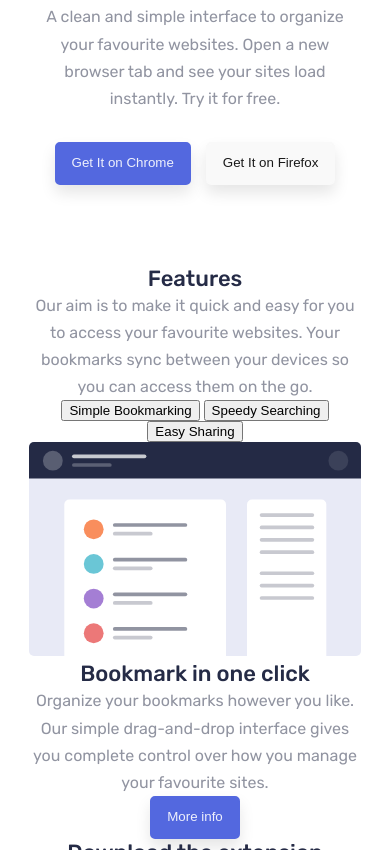
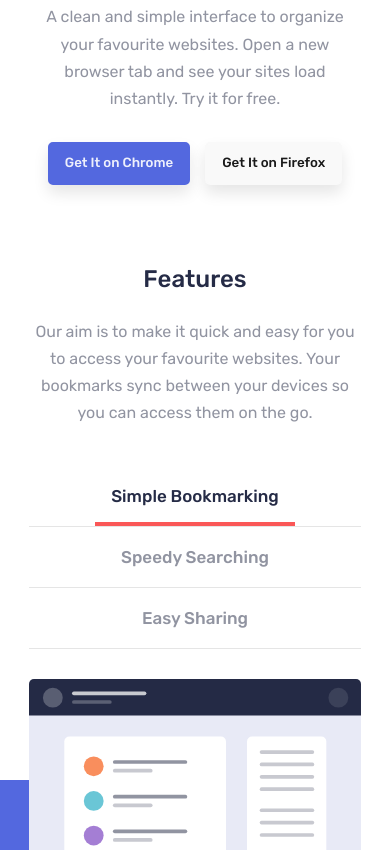
Before and after one commit to hadzistancic/bookmark_landing_page, a website: page index.html in a window 390 px wide. Shown: the part 494-1344 px from the top of the page. Drawn offline with Linux system fonts and the light colour scheme.

Commit message:
features section, mobile layout without tabs functionality

```diff
--- a/index.html
+++ b/index.html
@@ -65,13 +65,13 @@
             </p>
             <div class="tabs">
                 <div class="tabs__navigation">
-                    <button class="tabs__button" data-for-tab="1">
+                    <button class="tabs__btn active" data-for-tab="1">
                         Simple Bookmarking
                     </button>
-                    <button class="tabs__button" data-for-tab="2">
+                    <button class="tabs__btn" data-for-tab="2">
                         Speedy Searching
                     </button>
-                    <button class="tabs__button" data-for-tab="3">
+                    <button class="tabs__btn" data-for-tab="3">
                         Easy Sharing
                     </button>
                 </div>
--- a/scss/components/_buttons.scss
+++ b/scss/components/_buttons.scss
@@ -7,6 +7,7 @@
 //==============================================================================
 
 .btn {
+	font-family: inherit;
 	border: 2px solid;
 	font-weight: 500;
 	cursor: pointer;
--- /dev/null
+++ b/scss/components/_tabs.scss
@@ -0,0 +1,41 @@
+.tabs {
+	margin-top: 40px;
+
+	&__btn {
+		position: relative;
+		font-family: inherit;
+		width: 100%;
+		font-size: 17px;
+		background-color: transparent;
+		border: none;
+		border-bottom: 1px solid rgba(0, 0, 0, 0.1);
+		color: $grayish-blue;
+		padding: 20px 0;
+		font-weight: 500;
+		&::after {
+			content: "";
+			display: block;
+			position: absolute;
+			left: 50%;
+			bottom: 0;
+			width: 200px;
+			transform: translateX(-50%);
+			height: 4px;
+			background-color: #fff;
+		}
+		&.active {
+			color: $very-dark-blue;
+			&::after {
+				background-color: $soft-red;
+			}
+		}
+	}
+
+	&__navigation {
+		margin-bottom: 30px;
+	}
+
+	&__img-wrapper {
+		margin-bottom: 90px;
+	}
+}
--- /dev/null
+++ b/scss/layout/_features.scss
@@ -0,0 +1,31 @@
+.section--features {
+	position: relative;
+	margin-bottom: 80px;
+	&::before {
+		content: "";
+		display: block;
+		position: absolute;
+		height: 47vw;
+		width: 80%;
+		background-color: $soft-blue;
+		bottom: 30%;
+		left: 0;
+		z-index: -1;
+		border-top-right-radius: 120px;
+		border-bottom-right-radius: 120px;
+		max-height: 380px;
+		@include mq(360px) {
+			bottom: 27%;
+		}
+		@include mq(450px) {
+			bottom: 24%;
+		}
+		@include mq(690px) {
+			bottom: 20%;
+		}
+	}
+
+	&__btn {
+		margin-top: 30px;
+	}
+}
--- a/scss/layout/_general.scss
+++ b/scss/layout/_general.scss
@@ -26,18 +26,8 @@
 }
 
 p {
-	line-height: 1.7;
 	padding: 0;
 	margin: 0;
-}
-
-h1 {
-	font-size: 32px;
-}
-
-h2,
-h3 {
-	font-size: 22px;
 }
 
 h4 {
@@ -70,4 +60,13 @@
 
 .section {
 	text-align: center;
+
+	&__title {
+		font-size: 24px;
+		margin-bottom: 25px;
+	}
+
+	&__text {
+		line-height: 1.7;
+	}
 }
--- a/scss/layout/_hero.scss
+++ b/scss/layout/_hero.scss
@@ -13,6 +13,7 @@
 		z-index: -1;
 		border-top-left-radius: 120px;
 		border-bottom-left-radius: 120px;
+		max-height: 380px;
 		@include mq(330px, max) {
 			top: 10%;
 		}
@@ -22,6 +23,7 @@
 	}
 
 	&__title {
+		font-size: 32px;
 		line-height: 1.3;
 		margin-bottom: 20px;
 	}
--- a/scss/main.scss
+++ b/scss/main.scss
@@ -3,7 +3,9 @@
 
 @import "./components/buttons";
 @import "./components/hamburger";
+@import "./components/tabs";
 
 @import "./layout/general";
 @import "./layout/navigations";
 @import "./layout/hero";
+@import "./layout/features";
```
Also changed, not shown: dist/style.css, 1 other file.
